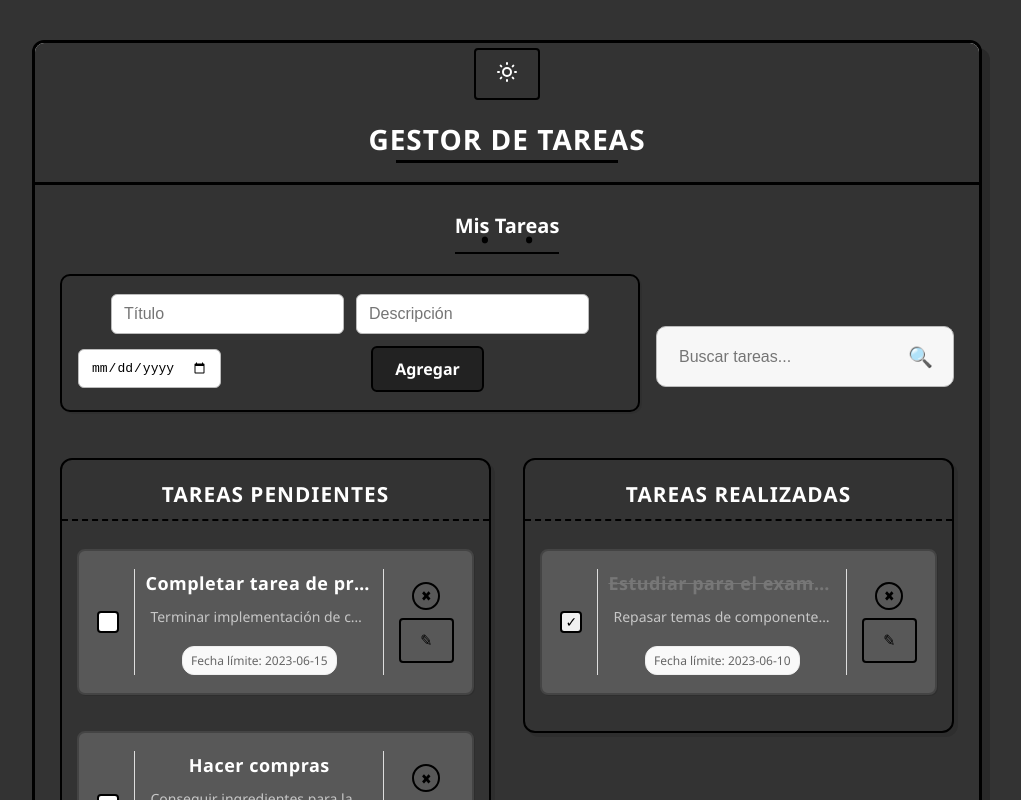
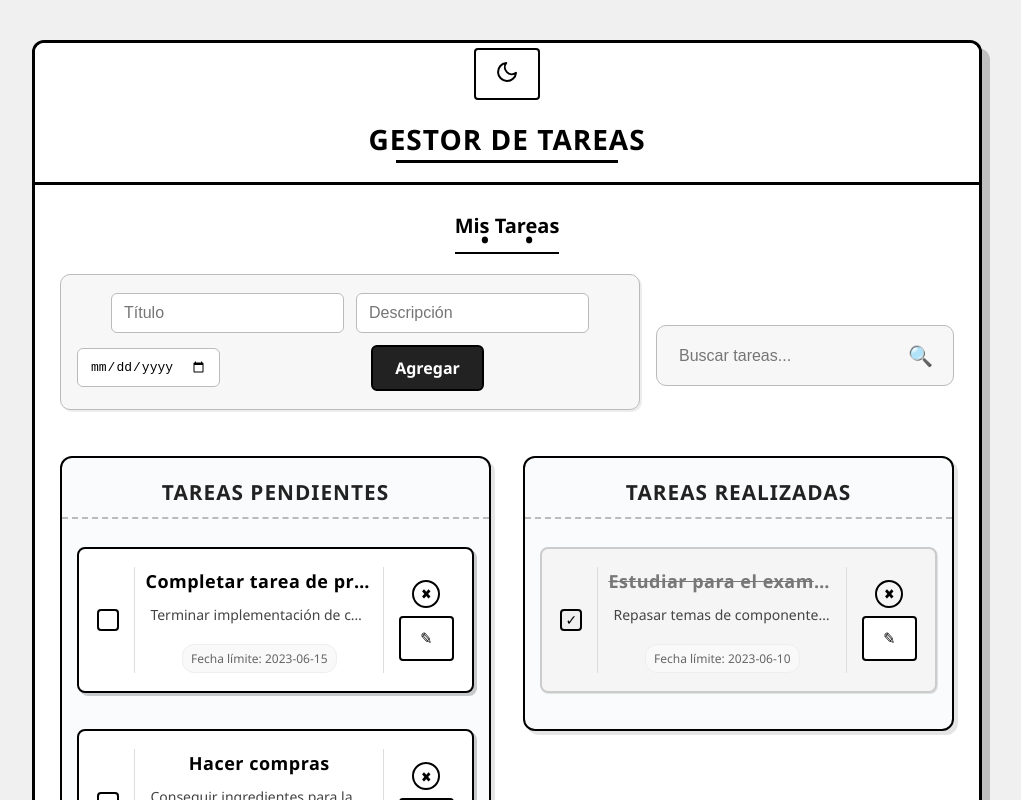
Before and after one commit to EduardTr48/pv_tp3_grupo4, a React (Vite) app in the folder pv_tp3_grupo4/: page / in a window 1280 px wide. Shown: the top 800 px of the page, without its empty margins (133-1154 px from the left). Built offline with nearby package versions, Linux system fonts and the light colour scheme.

Commit message:
feat: se detecta si el sistema tiene activado el modo oscuro

```diff
--- a/pv_tp3_grupo4/src/App.jsx
+++ b/pv_tp3_grupo4/src/App.jsx
@@ -5,8 +5,10 @@ import TaskInput from './components/TaskInput';
 import ToggleTheme from './components/ToggleTheme';
 
 function App() {
+  // Detecta si el usuario tiene activado el modo oscuro en su sistema
+  const isActiveDarkMode = window.matchMedia('(prefers-color-scheme: dark)').matches;
   // Estado para el tema (claro/oscuro)
-  const [darkMode, setdarkMode] = useState(true);
+  const [darkMode, setdarkMode] = useState(isActiveDarkMode ? true : false);
 
   // Estado para el listado de tareas
   const [tasks, setTasks] = useState([
```
